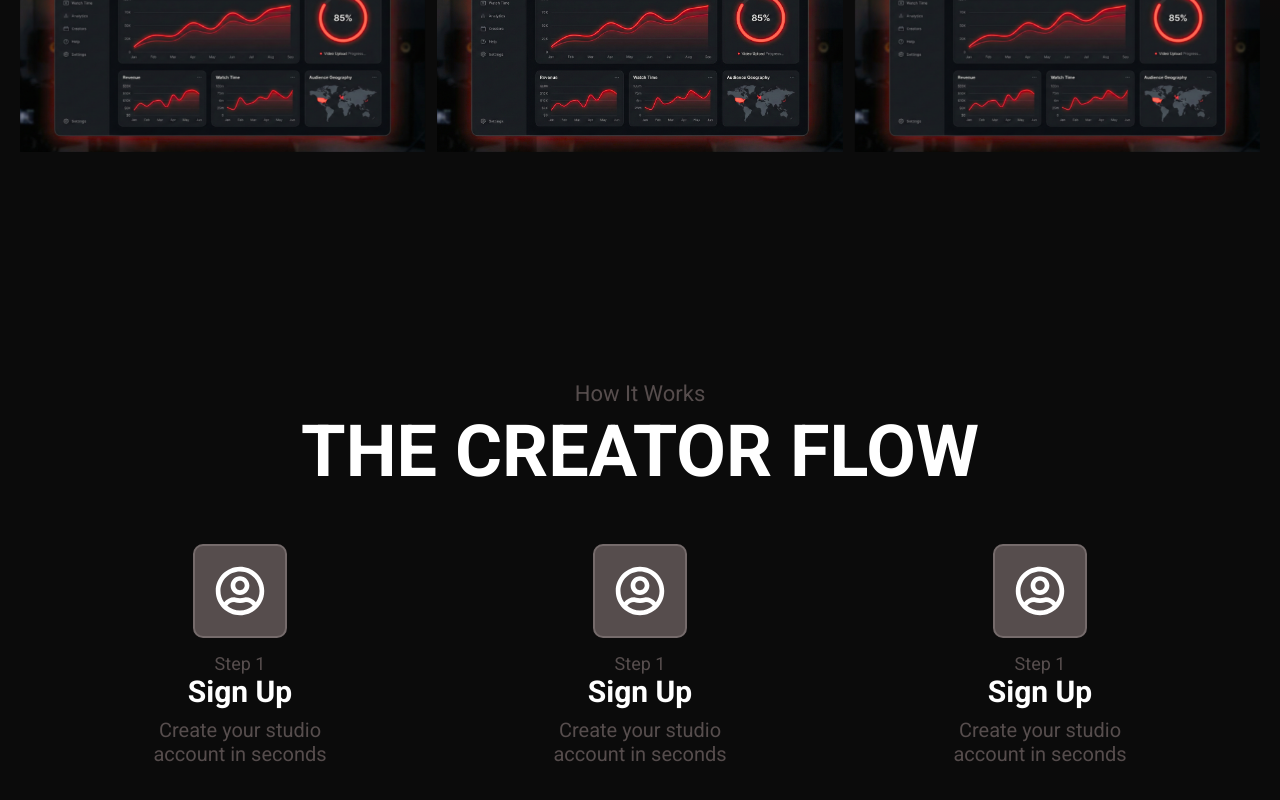
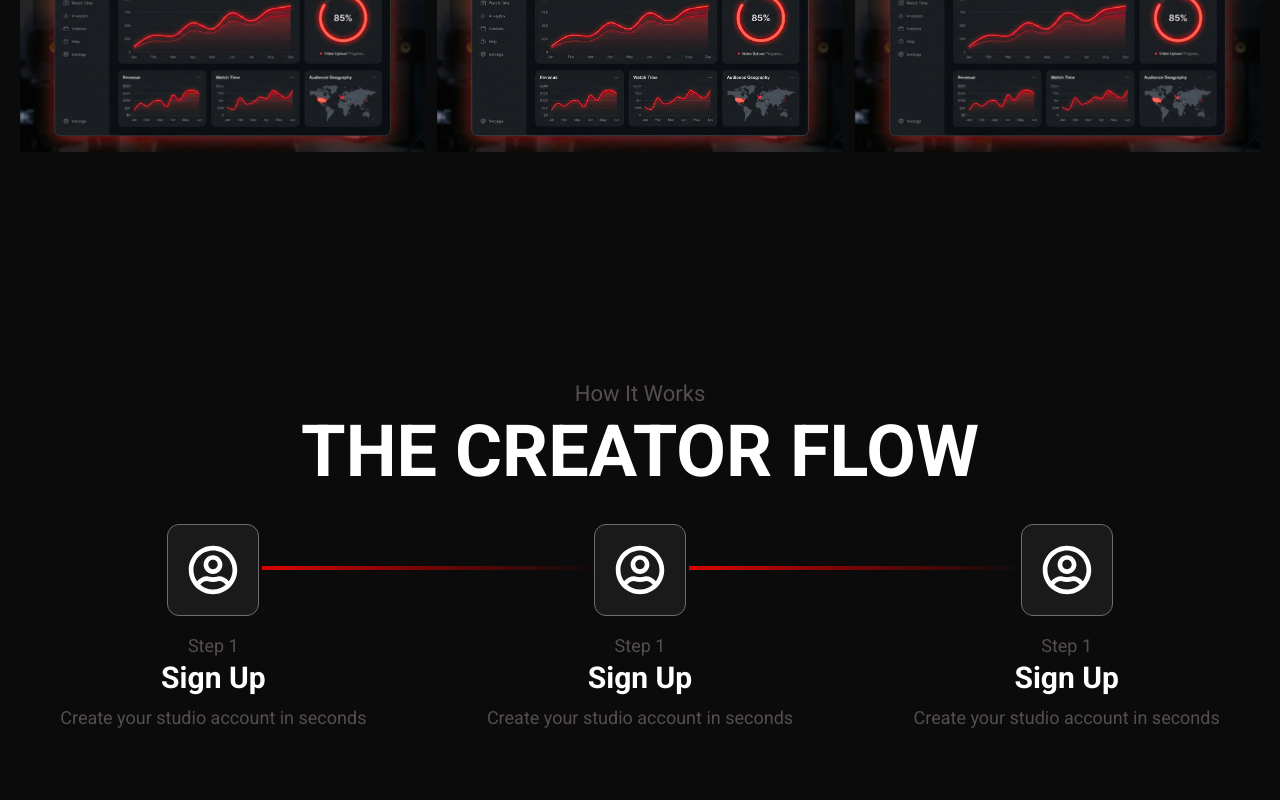
Before and after one commit to Naman830/Youtube-Management-System-, a React app in the folder frontend/: page / in a window 1280 px wide. Shown: the part 1299-2099 px from the top of the page. Built offline with nearby package versions, Linux system fonts and the light colour scheme; the HTML template or start-up script is replaced by a standard one.

Commit message:
we use props against after effect

```diff
--- a/frontend/src/pages/landing/sections/CreatorFlow.jsx
+++ b/frontend/src/pages/landing/sections/CreatorFlow.jsx
@@ -4,6 +4,7 @@ import { FaRegUserCircle } from "react-icons/fa";
 const CreatorFlow = () => {
   return (
     <section className="creator_flow_section relative min-h-screen pt-24 pb-24 overflow-hidden  text-white">
+
       <div className="creator_flow_container text-center px-5">
         <div className="creator_text_container max-w-7xl mx-auto text-center mb-10">
           <p className="md:text-[22px] sm:text-[20px] md:leading-9 sm:leading-7 text-[18px] leading-5 font-regular mx-auto text-[var(--gray-color)] mb-2">
@@ -16,13 +17,14 @@ const CreatorFlow = () => {
 
         {/* Section-part-2 */}
         <div className="creator_flow_steps max-w-7xl mx-auto">
-          <div className="creator_steps_container grid md:grid-cols-3 sm:grid-cols-2 grid-cols-1  p-5">
+        <div className="creator_steps_container grid grid-cols-1 sm:grid-cols-2 md:grid-cols-3 gap-10 relative">
+
             <CreatorSteps
               icon={<FaRegUserCircle size={50} className="text-white" />}
               step="Step 1"
               heading="Sign Up"
               paragraph="Create your studio account in seconds"
-              className="md:col-span-4 col-span-12"
+              className=" md:col-span-4 col-span-12 "
             />
 
             <CreatorSteps
@@ -30,7 +32,7 @@ const CreatorFlow = () => {
               step="Step 1"
               heading="Sign Up"
               paragraph="Create your studio account in seconds"
-              className="md:col-span-4 col-span-12"
+              className="md:col-span-4 col-span-12 "
             />
 
             <CreatorSteps
@@ -38,7 +40,8 @@ const CreatorFlow = () => {
               step="Step 1"
               heading="Sign Up"
               paragraph="Create your studio account in seconds"
-              className="md:col-span-4 col-span-12"
+              className="md:col-span-4 col-span-12 "
+              isLast
             />
           </div>
         </div>
--- a/frontend/src/pages/landing/sections/CreatorSteps.jsx
+++ b/frontend/src/pages/landing/sections/CreatorSteps.jsx
@@ -1,19 +1,20 @@
-import React from "react";
+const CreatorSteps = ({ step, heading, paragraph, icon, isLast }) => {
+  return (
+    <div className="creator_step_props relative flex flex-col items-center text-center">
+      {/* ICON */}
+      <div className="creator-step__icon relative z-10 bg-[#1a1a1a] p-5 rounded-xl border border-[#756b6b] mb-4">
+        {icon}
+      </div>
 
-const CreatorSteps = ({ step, heading, paragraph, icon }) => {
-  return (
-    <div className="flex items-center justify-center flex-col">
-      <div className="px-5 bg-[var(--gray-color)] py-5 rounded-[10px] border-2 border-[#756b6b] mb-4">{icon}</div>
+      {/* LINE */}
+      {!isLast && (
+        <div className="hidden md:block absolute top-[42px] left-[60%]   w-[calc(100%-50px)]   ml-[10px] h-[4px] bg-gradient-to-r from-[#db0000] to-transparent" />
+      )}
 
-      <span className="text-[var(--gray-color)] text-[18px] leading-5 font-regular">
-        {step}
-      </span>
+      <span className="text-[var(--gray-color)] text-lg">{step}</span>
       <h2 className="text-white text-3xl font-bold mb-2">{heading}</h2>
-      <p className="text-[var(--gray-color)] text-[20px] leading-6 font-regular max-w-50">
-        {paragraph}
-      </p>
+      <p className="text-[var(--gray-color)] text-lg max-w-xs">{paragraph}</p>
     </div>
   );
 };
-
 export default CreatorSteps;
```
Also changed, not shown: frontend/src/styles/globals.css (+10 -10 lines).
